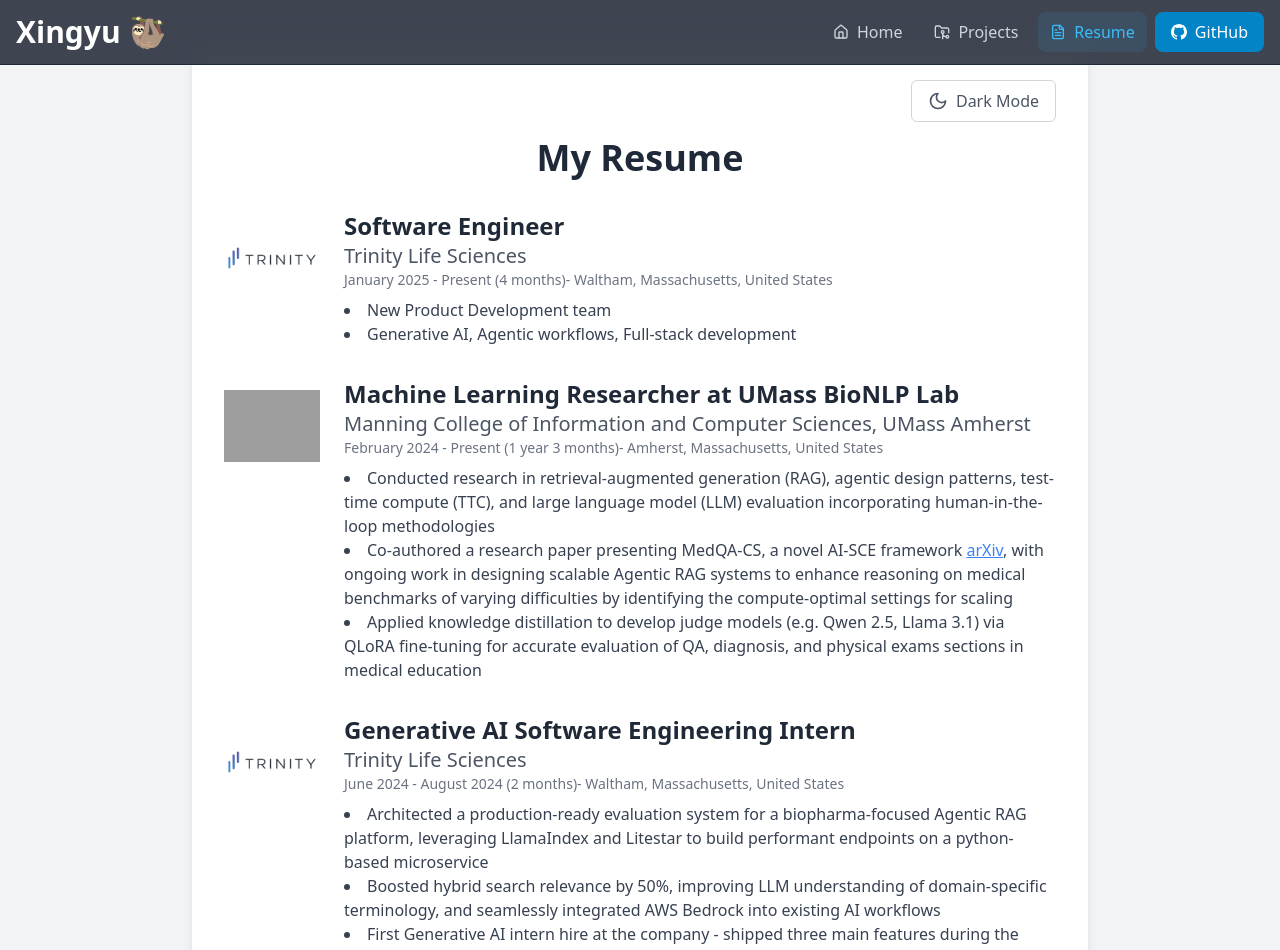
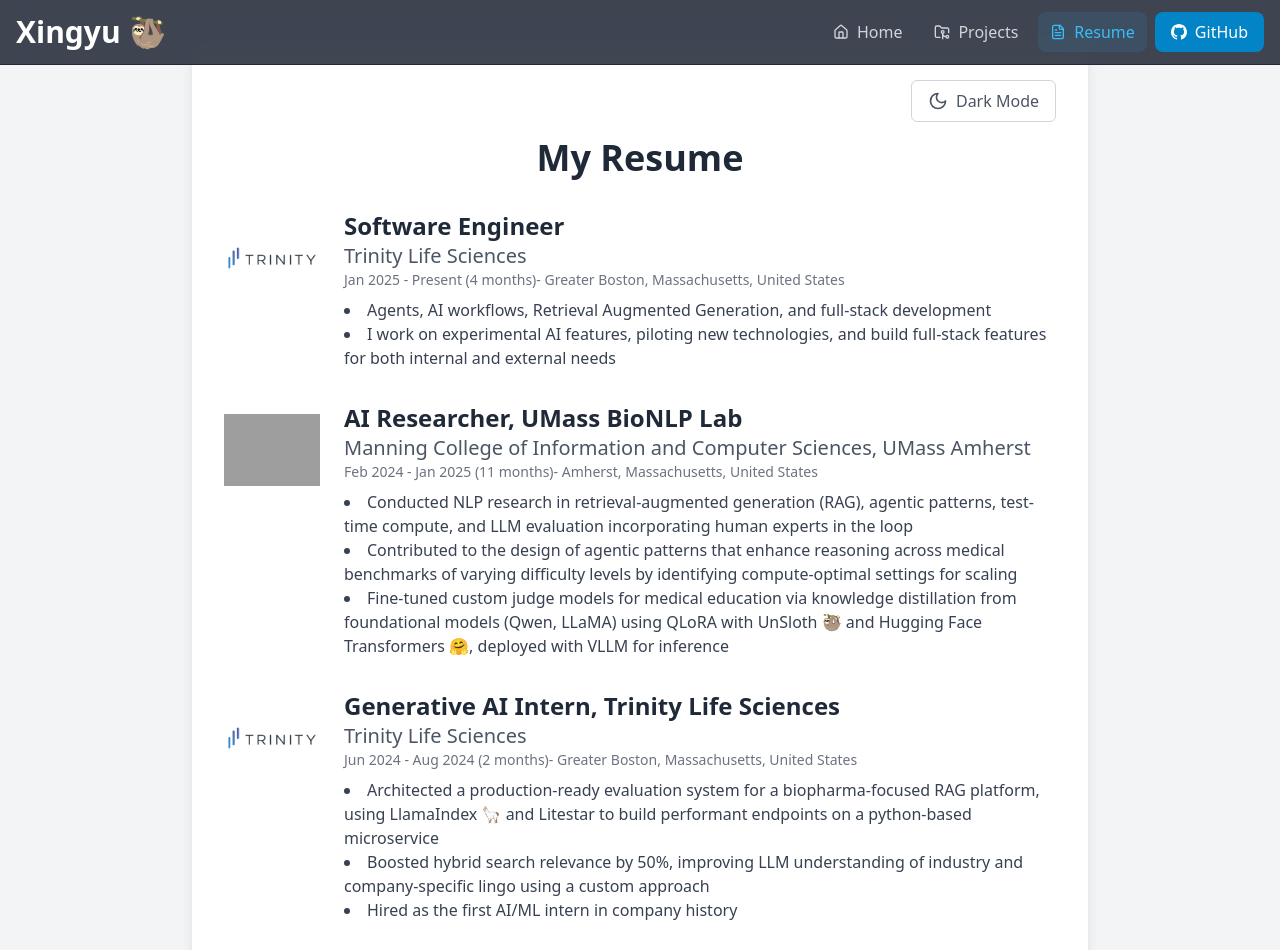
Before and after one commit to therealcyberlord/Personal-Portfolio, a React (Vite) app: page /#/resume in a window 1280 px wide. Shown: the top 950 px of the page. Built offline with nearby package versions, Linux system fonts and the light colour scheme; grey boxes are pictures that could not be loaded.

Commit message:
chore: resume page content updates, also made transparent logos display better with the dark mode

```diff
--- a/src/pages/Resume.tsx
+++ b/src/pages/Resume.tsx
@@ -17,59 +17,69 @@
 };
 
 const formatDate = (dateString: string): string => {
-  const date = new Date(dateString);
-  const options: Intl.DateTimeFormatOptions = { year: "numeric", month: "long" };
+  const date = new Date(dateString + 'T12:00:00Z'); // Force to midday UTC to avoid timezone issues
+  const options: Intl.DateTimeFormatOptions = { year: "numeric", month: "short" };
   return date.toLocaleDateString(undefined, options);
 };
 
-const resumeData = [
+interface DescriptionItem {
+  text: string;
+  link?: { url: string; label: string };
+  suffix?: string;
+}
+
+const resumeData: Array<{
+  title: string;
+  institution: string;
+  startDate: string; // Format: YYYY-MM
+  endDate: string;   // Format: YYYY-MM or 'Present'
+  location: string;
+  description: DescriptionItem[];
+  logo: string;
+}> = [
   {
     title: "Software Engineer",
     institution: "Trinity Life Sciences",
-    startDate: "2025-01-07",
+    startDate: "2025-01",
     endDate: "Present",
-    location: "Waltham, Massachusetts, United States",
+    location: "Greater Boston, Massachusetts, United States",
     description: [
-      { text: "New Product Development team" },
-      { text: "Generative AI, Agentic workflows, Full-stack development" },
+      { text: "Agents, AI workflows, Retrieval Augmented Generation, and full-stack development" },
+      { text: "I work on experimental AI features, piloting new technologies, and build full-stack features for both internal and external needs"}
     ],
     logo: Trinitylogo
   },
   {
-    title: "Generative AI Software Engineering Intern",
+    title: "Generative AI Intern, Trinity Life Sciences",
     institution: "Trinity Life Sciences",
-    startDate: "2024-06-17",
-    endDate: "2024-08-16",
-    location: "Waltham, Massachusetts, United States",
+    startDate: "2024-06",
+    endDate: "2024-08",
+    location: "Greater Boston, Massachusetts, United States",
     description: [
-      { text: "Architected a production-ready evaluation system for a biopharma-focused Agentic RAG platform, leveraging LlamaIndex and Litestar to build performant endpoints on a python-based microservice" },
-      { text: "Boosted hybrid search relevance by 50%, improving LLM understanding of domain-specific terminology, and seamlessly integrated AWS Bedrock into existing AI workflows" },
-      { text: "First Generative AI intern hire at the company - shipped three main features during the span of the internship" },
+      { text: "Architected a production-ready evaluation system for a biopharma-focused RAG platform, using LlamaIndex 🦙 and Litestar to build performant endpoints on a python-based microservice" },
+      { text: "Boosted hybrid search relevance by 50%, improving LLM understanding of industry and company-specific lingo using a custom approach" },
+      { text: "Hired as the first AI/ML intern in company history" }
     ],
     logo: Trinitylogo
   },
   {
-    title: "Machine Learning Researcher at UMass BioNLP Lab",
+    title: "AI Researcher, UMass BioNLP Lab",
     institution: "Manning College of Information and Computer Sciences, UMass Amherst",
-    startDate: "2024-02-01",
-    endDate: "Present",
+    startDate: "2024-02",
+    endDate: "2025-01",
     location: "Amherst, Massachusetts, United States",
     description: [
-      { text: "Conducted research in retrieval-augmented generation (RAG), agentic design patterns, test-time compute (TTC), and large language model (LLM) evaluation incorporating human-in-the-loop methodologies" },
-      {
-        text: "Co-authored a research paper presenting MedQA-CS, a novel AI-SCE framework ",
-        link: { url: "https://arxiv.org/abs/2410.01553", label: "arXiv" },
-        suffix: ", with ongoing work in designing scalable Agentic RAG systems to enhance reasoning on medical benchmarks of varying difficulties by identifying the compute-optimal settings for scaling"
-      },
-      { text: "Applied knowledge distillation to develop judge models (e.g. Qwen 2.5, Llama 3.1) via QLoRA fine-tuning for accurate evaluation of QA, diagnosis, and physical exams sections in medical education" },
+      { text: "Conducted NLP research in retrieval-augmented generation (RAG), agentic patterns, test-time compute, and LLM evaluation incorporating human experts in the loop" },
+      { text: "Contributed to the design of agentic patterns that enhance reasoning across medical benchmarks of varying difficulty levels by identifying compute-optimal settings for scaling" },
+      { text: "Fine-tuned custom judge models for medical education via knowledge distillation from foundational models (Qwen, LLaMA) using QLoRA with UnSloth 🦥 and Hugging Face Transformers 🤗, deployed with VLLM for inference" }
     ],
     logo: CICSlogo
   },
   {
     title: "Undergraduate Course Assistant",
     institution: "Manning College of Information and Computer Sciences, UMass Amherst",
-    startDate: "2023-02-01",
-    endDate: "2023-12-31",
+    startDate: "2023-02",
+    endDate: "2023-12",
     location: "Amherst, Massachusetts, United States",
     description: [
       { text: "Supported course delivery by grading assignments while assisting professors with course material preparation" },
@@ -80,21 +90,20 @@
   {
     title: "Machine Learning Intern",
     institution: "AI Camp Inc.",
-    startDate: "2023-05-30",
-    endDate: "2023-08-11",
+    startDate: "2023-05",
+    endDate: "2023-08",
     location: "Palo Alto, California, United States",
     description: [
-      { text: "Engineered a proof-of-concept document chatbot using Langchain, Chroma vector database, and NeMo-Guardrails, supporting multiple file uploads as context" },
-      { text: "Led machine learning initiatives within the project team, focusing on optimizing chunking strategy and integrating external tools such as web search via SerpApi for more versatility" },
-      { text: "Mentored 10+ high school students in building machine learning applications from scratch using Python, React, and Django" },
+      { text: "Engineered a PoC RAG system, Hintings AI, for document-based QA using LangChain 🦜⛓️‍💥 and ChromaDB, awarded best RAG product among 6 development teams" },
+      { text: "Led machine learning engineering initiatives, integrating web search via SerpApi and image generation with Stable Diffusion" }
     ],
     logo: AICampLogo
   },
   {
     title: "Vice President",
     institution: "UMass Machine Learning Club",
-    startDate: "2021-05-01",
-    endDate: "2023-07-31",
+    startDate: "2021-05",
+    endDate: "2023-07",
     location: "Amherst, Massachusetts, United States",
     description: [
       { text: "Organized events, workshops, and projects to foster a community of ML enthusiasts at UMass" },
@@ -104,11 +113,12 @@
   {
     title: "Undergraduate Research Assistant",
     institution: "University of Massachusetts Amherst",
-    startDate: "2021-09-01",
-    endDate: "2022-01-31",
+    startDate: "2021-09",
+    endDate: "2022-01",
     location: "Amherst, Massachusetts, United States",
     description: [
       { text: "Conducted research on graph neural networks with the Zhou Lin Quantum Chemistry group" },
+      { text: "Learned a lot about PyTorch specifically PyTorch Geometric" }
     ],
     logo: UMassLogo
   }
@@ -123,7 +133,7 @@
   return new Date(b.endDate).getTime() - new Date(a.endDate).getTime();
 });
 
-const Resume: React.FC = () => {
+const Resume = () => {
   const [darkMode, setDarkMode] = useState(false);
 
   const toggleDarkMode = () => {
@@ -175,8 +185,8 @@
         {sortedResumeData.map((item, index) => (
           <div key={index} className="mb-8 flex flex-col md:flex-row items-center md:items-start">
             {item.logo && (
-              <div className="w-24 h-24 flex-shrink-0 mb-4 md:mb-0 md:mr-6">
-                <img src={item.logo} alt={`${item.institution} logo`} className="w-full h-full object-contain" />
+              <div className="w-24 h-24 flex-shrink-0 mb-4 md:mb-0 md:mr-6 rounded-lg overflow-hidden" style={{ background: darkMode ? 'rgba(255,255,255,0.10)' : 'transparent' }}>
+                <img src={item.logo} alt={`${item.institution} logo`} className="w-full h-full object-contain" style={{ background: darkMode ? 'rgba(255,255,255,0.85)' : 'transparent', borderRadius: '0.5rem' }} />
               </div>
             )}
             <div>
@@ -195,7 +205,7 @@
                   {item.description.map((desc, i) => (
                     <li key={i}>
                       {desc.text}
-                      {desc.link && (
+                      {desc.link && desc.link.url && desc.link.label && (
                         <a
                           href={desc.link.url}
                           target="_blank"
@@ -205,7 +215,7 @@
                           {desc.link.label}
                         </a>
                       )}
-                      {desc.suffix}
+                      {desc.suffix ? desc.suffix : ''}
                     </li>
                   ))}
                 </ul>
```
